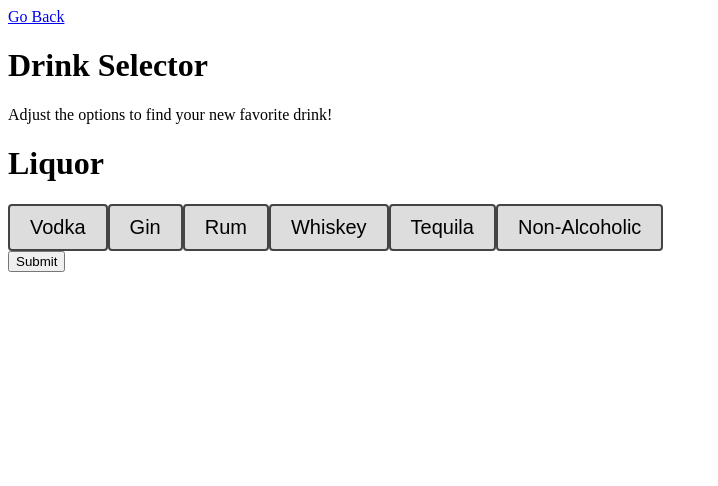
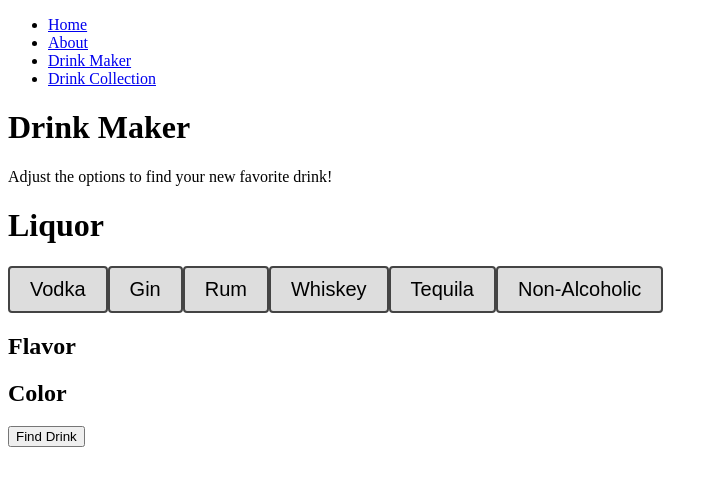
Before and after one commit to davidweav/bebidio-app, a Next.js app: page /options in a window 1280 px wide. Shown: the top 486 px of the page, without its empty margins (0-718 px from the left). Built offline with nearby package versions, Linux system fonts and the light colour scheme.

Commit message:
Re-styled all / added about page

```diff
--- a/src/pages/options.js
+++ b/src/pages/options.js
@@ -6,17 +6,33 @@ export default function optionsPage() {
 
 
     return (
-        <div>
-
-            <Link href="../">Go Back</Link>
-            <h1>Drink Selector</h1>
-            <p>Adjust the options to find your new favorite drink!</p>
-            <form method="post" action="../api/submit">
-                <LiquorSelector id="liquor-selector"/>
-                <button type="submit">Submit</button>
-
-            </form>
-
+        <div class="drink-maker-page">
+            <nav class="nav-bar">
+                <ul>
+                    <li><a href="./">Home</a></li>
+                    <li><a href="../about">About</a></li>
+                    <li><a href="../options">Drink Maker</a></li>
+                    <li><a href="#">Drink Collection</a></li>
+                </ul>
+            </nav>
+            <header>
+                <h1>Drink Maker</h1>
+                <p>Adjust the options to find your new favorite drink!</p>
+            </header>
+            <main>
+                <form method="post" action="../api/submit">
+                    <div class="menu liquor-menu">
+                        <LiquorSelector id="liquor-selector"/>
+                    </div>
+                    <div class="menu flavor-menu">
+                        <h2>Flavor</h2>
+                    </div>
+                    <div class="menu color-menu">
+                        <h2>Color</h2>
+                    </div>
+                    <button class="menu-submit" type="submit">Find Drink</button>
+                </form>
+            </main>
         </div>
 
     )
```
Also changed, not shown: src/pages/drinkDisplay.js (+10 -2 lines).
